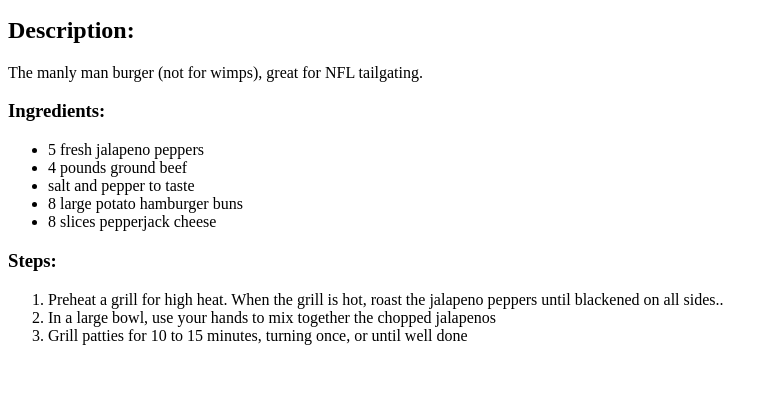
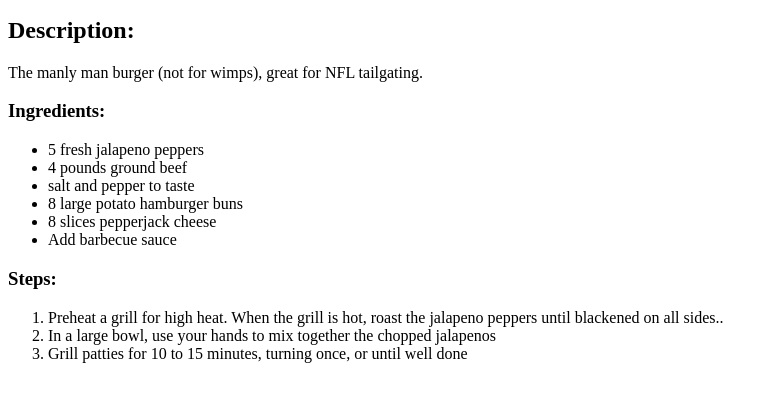
Before and after one commit to gramlingj/odin-recipes, a plain HTML site: page recipes/burger.html in a window 1280 px wide. Shown: the part 101-502 px from the top of the page, without its empty margins (0-778 px from the left). Drawn offline with Linux system fonts and the light colour scheme.

Commit message:
Update list

```diff
--- a/recipes/burger.html
+++ b/recipes/burger.html
@@ -14,11 +14,14 @@
             Ingredients:
         </h3>
         <ul>
+
+
         <li>5 fresh jalapeno peppers </li>
         <li>4 pounds ground beef  </li>
         <li>salt and pepper to taste  </li>
         <li>8 large potato hamburger buns </li>
         <li>8 slices pepperjack cheese  </li>
+        <li>Add barbecue sauce</li>
         </ul>
         <h3>
             Steps:
```
